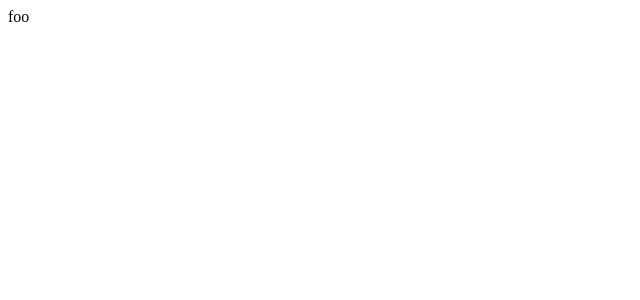
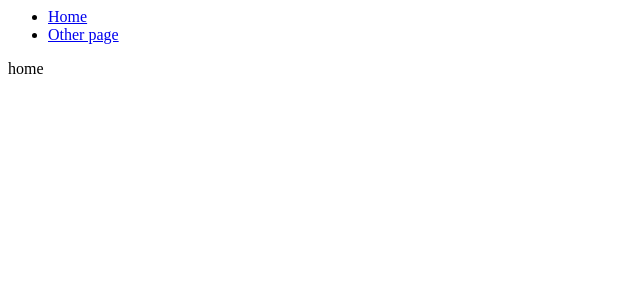
Before and after one commit to OliverJAsh/react-transition-scroll-restoration, a React app: page / in a window 1280 px wide. Shown: the top 300 px of the page, without its empty margins (0-640 px from the left). Built offline with nearby package versions, Linux system fonts and the light colour scheme.

Commit message:
Add minimal router

```diff
--- /dev/null
+++ b/src/History.ts
@@ -0,0 +1,30 @@
+type Listener = () => void;
+
+export type History = {
+    listen: (listener: Listener) => void;
+    pushState: typeof window.history.pushState;
+};
+
+export const create = (): History => {
+    const listeners: Array<Listener> = [];
+
+    const listen: History['listen'] = (listener) => {
+        listeners.push(listener);
+    };
+
+    const notify = () => {
+        listeners.forEach((fn) => fn());
+    };
+
+    window.addEventListener('popstate', () => {
+        notify();
+    });
+
+    const pushState: History['pushState'] = (...args) => {
+        window.history.pushState(...args);
+
+        notify();
+    };
+
+    return { listen, pushState };
+};
--- /dev/null
+++ b/src/Link.tsx
@@ -0,0 +1,66 @@
+import * as React from 'react';
+import { useHistory } from './ReactHistory';
+
+const isModifiedEvent = (event: React.MouseEvent) =>
+    event.metaKey || event.altKey || event.ctrlKey || event.shiftKey;
+
+/**
+ * Handles the click behavior for router `<Link>` components. This is useful if
+ * you need to create custom `<Link>` components with the same click behavior we
+ * use in our exported `<Link>`.
+ */
+export const useLinkClickHandler = <E extends Element = HTMLAnchorElement>(
+    href: string,
+    {
+        target,
+    }: {
+        target?: React.HTMLAttributeAnchorTarget | undefined;
+    } = {},
+): ((event: React.MouseEvent<E, MouseEvent>) => void) => {
+    const history = useHistory();
+
+    return React.useCallback(
+        (event: React.MouseEvent<E, MouseEvent>) => {
+            if (
+                event.button === 0 && // Ignore everything but left clicks
+                (target === undefined || target === '_self') && // Let browser handle "target=_blank" etc.
+                !isModifiedEvent(event) // Ignore clicks with modifier keys
+            ) {
+                event.preventDefault();
+
+                history.pushState(null, '', href);
+            }
+        },
+        [href, target],
+    );
+};
+
+export interface LinkProps
+    extends Omit<React.AnchorHTMLAttributes<HTMLAnchorElement>, 'href'> {
+    href: string;
+}
+
+export const Link = React.forwardRef<HTMLAnchorElement, LinkProps>(
+    ({ onClick, target, href, ...rest }, ref) => {
+        const internalOnClick = useLinkClickHandler(href, { target });
+        const handleClick = (
+            event: React.MouseEvent<HTMLAnchorElement, MouseEvent>,
+        ) => {
+            if (onClick !== undefined) onClick(event);
+            if (event.defaultPrevented === false) {
+                internalOnClick(event);
+            }
+        };
+
+        return (
+            <a
+                {...rest}
+                href={href}
+                onClick={handleClick}
+                ref={ref}
+                target={target}
+            />
+        );
+    },
+);
+Link.displayName = 'Link';
--- /dev/null
+++ b/src/ReactHistory.tsx
@@ -0,0 +1,23 @@
+import * as React from 'react';
+import * as History from './History';
+
+const Context: React.Context<History.History | null> =
+    React.createContext<History.History | null>(null);
+
+export const useHistory = (): History.History => {
+    const value = React.useContext(Context);
+
+    if (value === null) {
+        throw new Error('Missing provider');
+    } else {
+        return value;
+    }
+};
+
+export const Provider: React.FC<{ children: React.ReactNode }> = ({
+    children,
+}) => {
+    const history = History.create();
+
+    return <Context.Provider value={history}>{children}</Context.Provider>;
+};
--- a/src/index.tsx
+++ b/src/index.tsx
@@ -1,5 +1,40 @@
 import { createRoot } from 'react-dom/client';
+import { Link } from './Link';
+import { Provider } from './ReactHistory';
+import { useURL } from './useURL';
 
-const App = () => 'foo';
+const Nav: React.FC = () => (
+    <nav>
+        <ul>
+            <li>
+                <Link href="/">Home</Link>
+            </li>
+            <li>
+                <Link href={'/other'}>Other page</Link>
+            </li>
+        </ul>
+    </nav>
+);
+
+const Content = () => {
+    const url = useURL();
+    switch (url.pathname) {
+        case '/':
+            return <div>home</div>;
+        case '/other':
+            return <div>other</div>;
+        default:
+            return null;
+    }
+};
+
+const App = () => {
+    return (
+        <Provider>
+            <Nav />
+            <Content />
+        </Provider>
+    );
+};
 
 createRoot(document.getElementById('root')!).render(<App />);
--- /dev/null
+++ b/src/useURL.ts
@@ -0,0 +1,17 @@
+import * as React from 'react';
+import * as ReactHistory from './ReactHistory';
+
+export const useURL = () => {
+    const [state, setState] = React.useState(
+        () => new URL(window.location.href),
+    );
+    const history = ReactHistory.useHistory();
+
+    React.useEffect(() => {
+        history.listen(() => {
+            setState(new URL(window.location.href));
+        });
+    }, []);
+
+    return state;
+};
```
